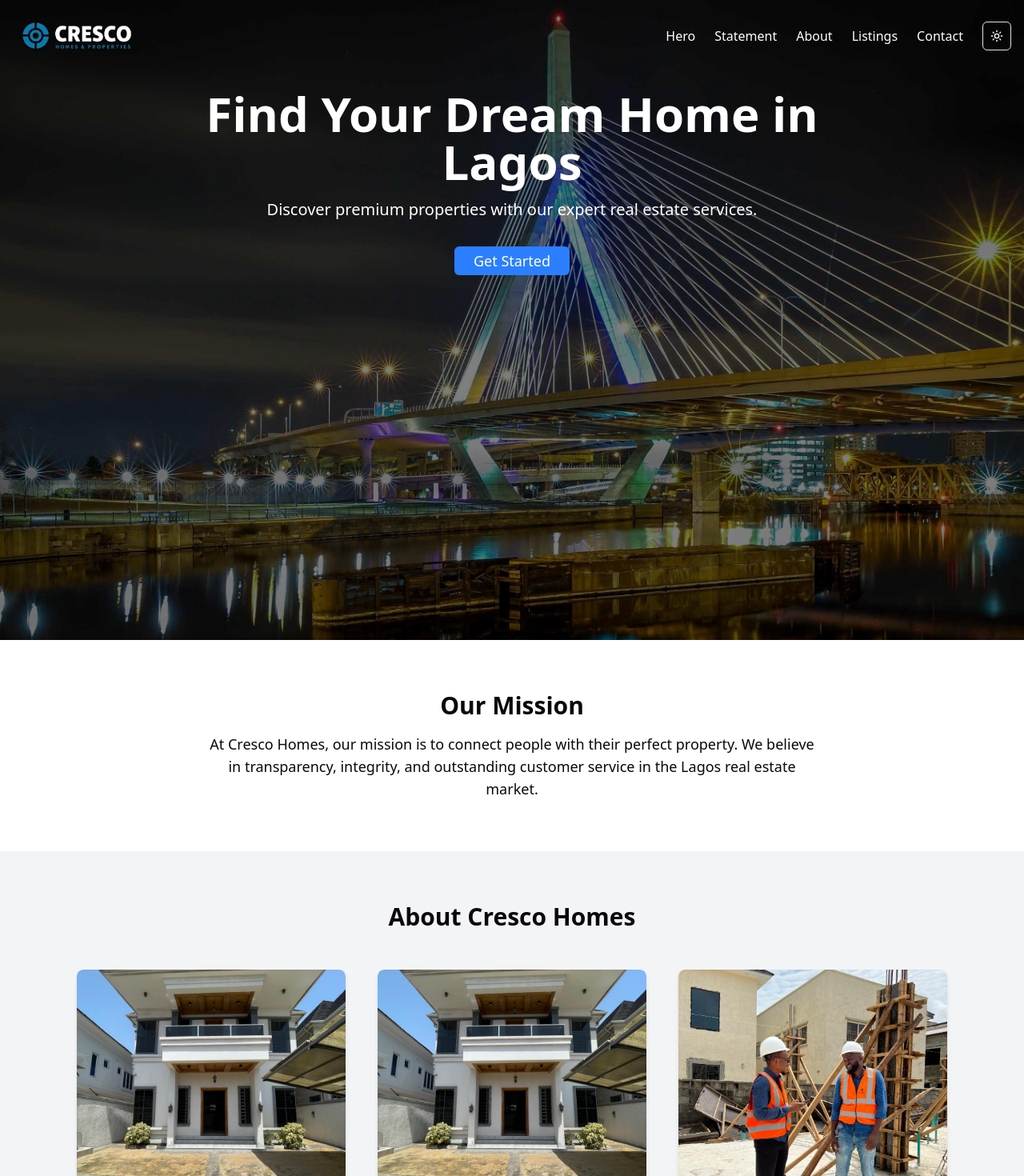
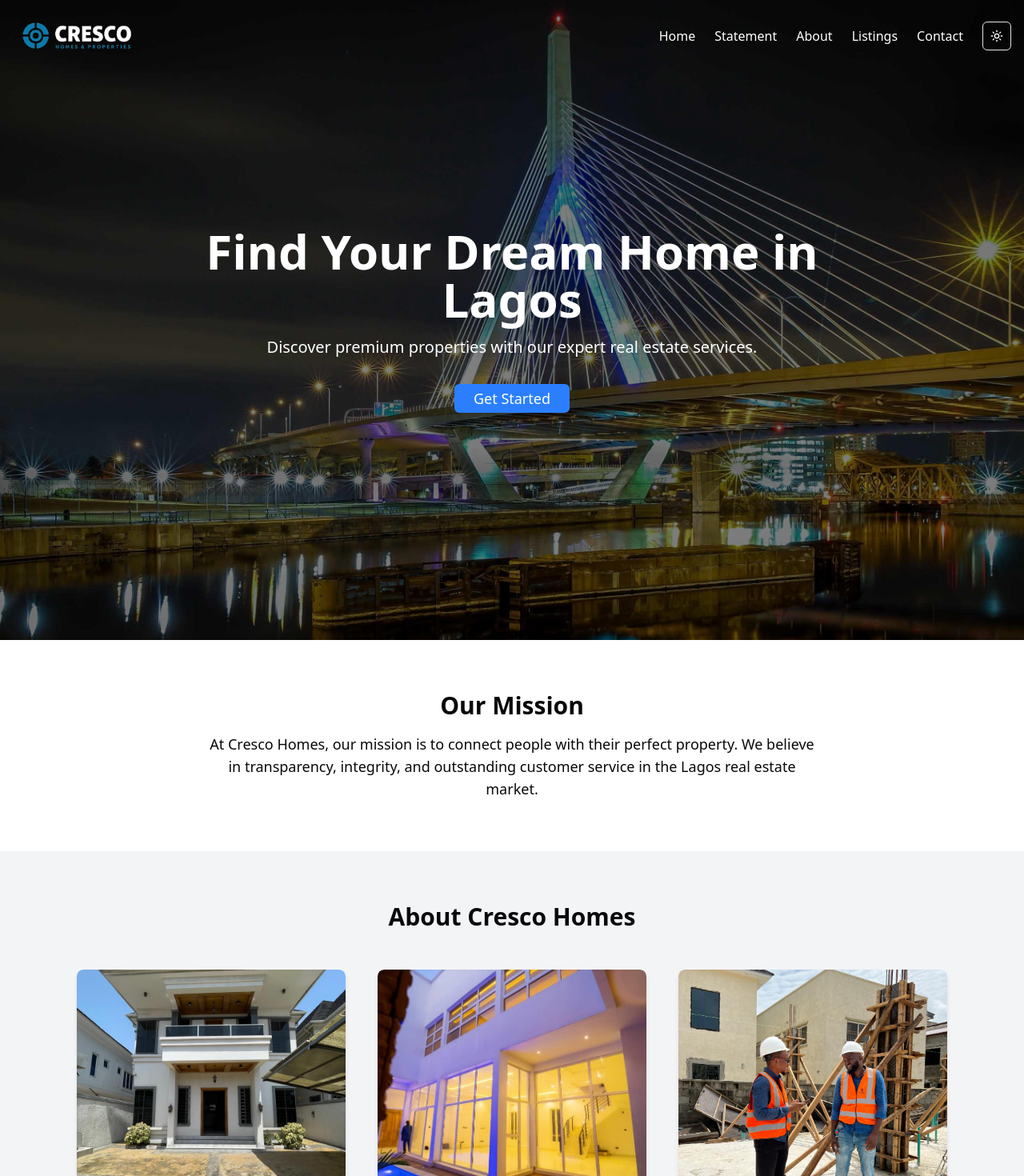
Before and after one commit to igbokwe-chibueze/crescohomes, a Next.js app: page / in a window 1280 px wide. Shown: the top 1470 px of the page at 80% size. Built offline with nearby package versions, Linux system fonts and the light colour scheme.

Commit message:
Cosmetics
Signed-off-by: igbokwe-chibueze <igbokwechibueze@gmail.com>

```diff
--- a/src/components/navbar.tsx
+++ b/src/components/navbar.tsx
@@ -19,7 +19,7 @@ export function Navbar() {
   const [scrolled, setScrolled] = useState(false);
 
   // List of section IDs for navigation
-  const navItems = ["hero", "statement", "about", "listings", "contact"];
+  const navItems = ["home", "statement", "about", "listings", "contact"];
 
   // Determine link text color class based on scroll state
   const linkColorClass = scrolled ? "text-card-foreground" : "text-white";
--- a/src/components/sections/about.tsx
+++ b/src/components/sections/about.tsx
@@ -16,7 +16,7 @@ const aboutUsData = [
     description:
       "We pride ourselves on delivering exceptional real estate solutions tailored to the unique needs of each client. Our full-service brokerage ensures seamless property sales and acquisitions, combining industry expertise with personalized service to exceed expectations.",
     readMoreLink: "#sale-details", // Replace with actual link if needed
-    imageSrc: "/apartment 1.jpeg", // Replace with your sale image
+    imageSrc: "/pool.jpeg", // Replace with your sale image
   },
   {
     title: "Property Development",
--- a/src/components/sections/heroSection.tsx
+++ b/src/components/sections/heroSection.tsx
@@ -18,26 +18,31 @@ export function HeroSection() {
 
   return (
     <section
-      id="hero"
-      className="relative h-screen pt-32 bg-[url('/ikoyi-cable-bridge.jpg')] bg-cover bg-center text-white p-12 md:p-24"
+        id="home"
+        className="relative flex h-screen items-center justify-center bg-[url('/ikoyi-cable-bridge.jpg')] bg-cover bg-center text-white p-12 md:p-24"
     >
         <div className="absolute inset-0 bg-black/50" />
-      <div className="relative max-w-4xl mx-auto text-center py-4">
+
+        <div className="relative max-w-4xl mx-auto text-center py-4 space-y-4">
             <motion.h1
-          className="text-4xl md:text-6xl font-bold mb-4"
+                className="text-4xl md:text-6xl font-bold"
                 initial={{ opacity: 0, y: -20 }}
                 animate={{ opacity: 1, y: 0 }}
                 transition={{ duration: 0.8 }}
             >
                 Find Your Dream Home in Lagos
             </motion.h1>
-        <p className="text-lg md:text-xl mb-8">
+
+            <div className="space-y-8">
+                <p className="text-lg md:text-xl">
                     Discover premium properties with our expert real estate services.
                 </p>
                 <Button onClick={() => scrollToSection("contact")} className="text-lg px-6 py-3 text-white">
                     Get Started
                 </Button>
             </div>
+        </div>
     </section>
+
   );
 }
--- a/src/components/sections/listingsSection.tsx
+++ b/src/components/sections/listingsSection.tsx
@@ -46,7 +46,7 @@ export function ListingsSection() {
             key={property.id}
             className="rounded-2xl shadow-xl hover:shadow-2xl transition-shadow duration-300 border-0"
           >
-            <div className="relative w-full h-48 md:h-56 overflow-hidden rounded-t-2xl">
+            <div className="relative w-full h-64 md:h-80 overflow-hidden rounded-t-2xl">
               <Image
                 src={property.image}
                 alt={property.title}
```
Also changed, not shown: public/kitchen.jpeg (added), public/pool.jpeg (added). Lines whose indentation alone changed are shown as unchanged.
